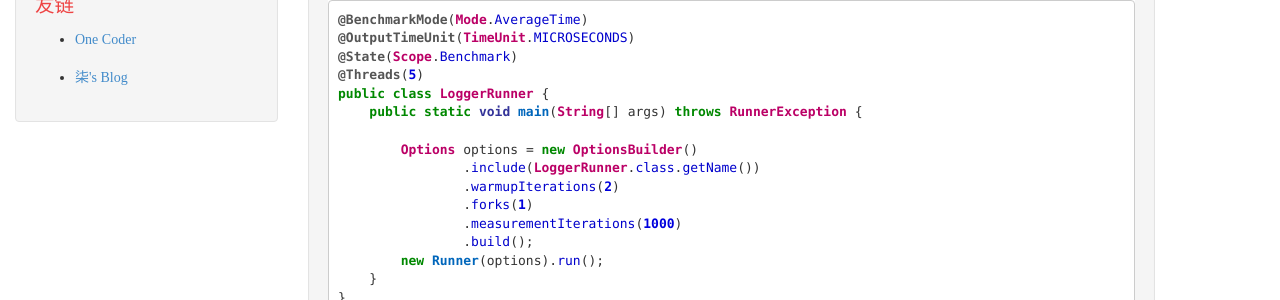
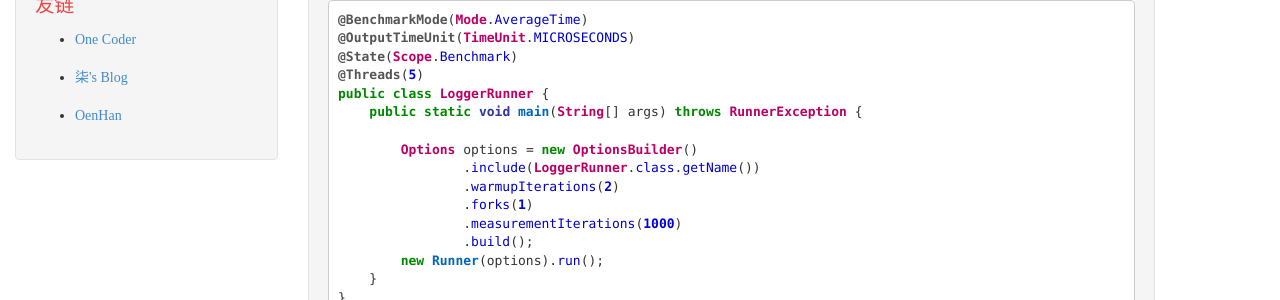
Before and after one commit to zhenbianshu/zhenbianshu.github.io, a Jekyll site: the page built from index.html, in a window 1280 px wide and 900 px high, scrolled down 418 px. Shown: the part 152-452 px from the top of the window. Built offline with Jekyll 4.4.1, drawn with Linux system fonts in a browser that asks for light colours; the list of posts is cut into pages by our own code; comment, search, counter and statistics services are not loaded.

Commit message:
add link;

```diff
--- a/_includes/links-list.html
+++ b/_includes/links-list.html
@@ -1,5 +1,6 @@
 <h1>友链</h1>
 <ul>
-  <li><a href="https://onecoder.site/">One Coder</a></li>
-  <li><a href="https://blog.52itstyle.com/">柒's Blog</a></li>
+    <li><a href="https://onecoder.site/">One Coder</a></li>
+    <li><a href="https://blog.52itstyle.com/">柒's Blog</a></li>
+    <li><a href="http://oenhan.com">OenHan</a></li>
 </ul>
```
